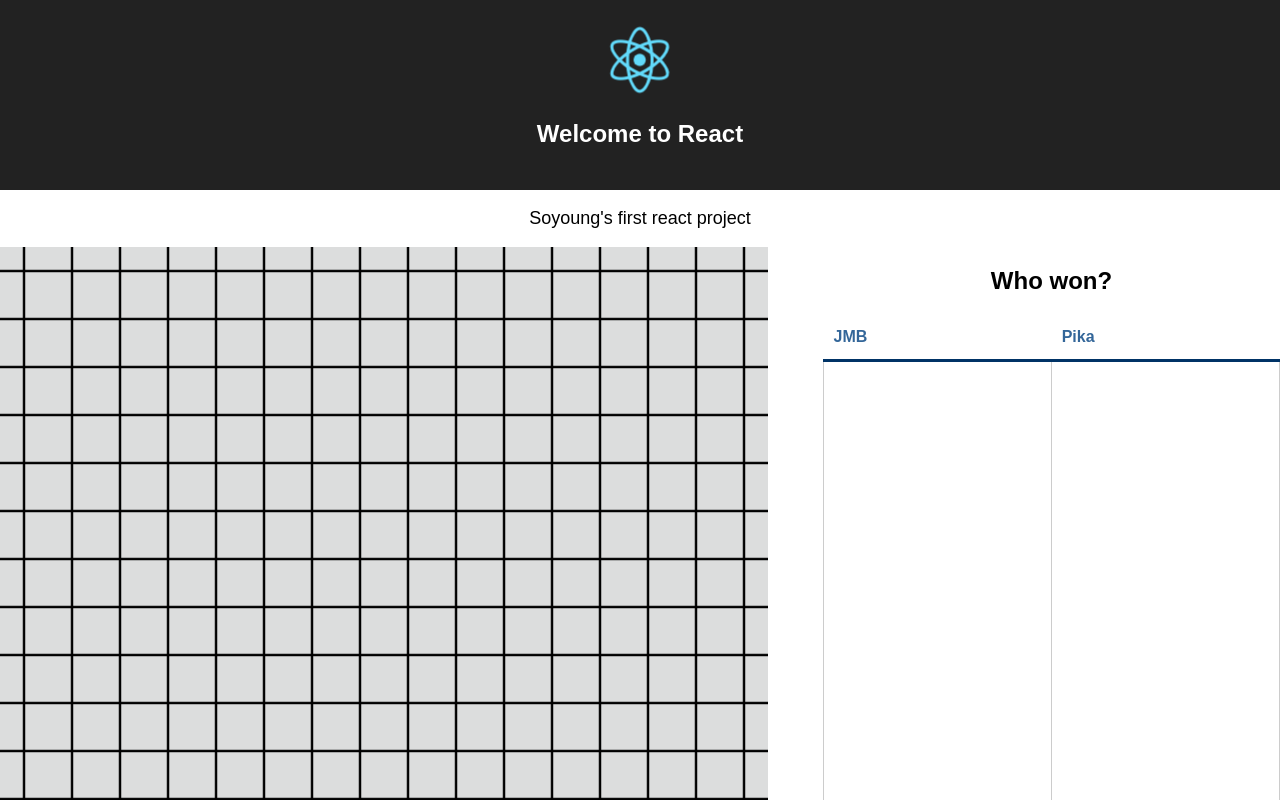
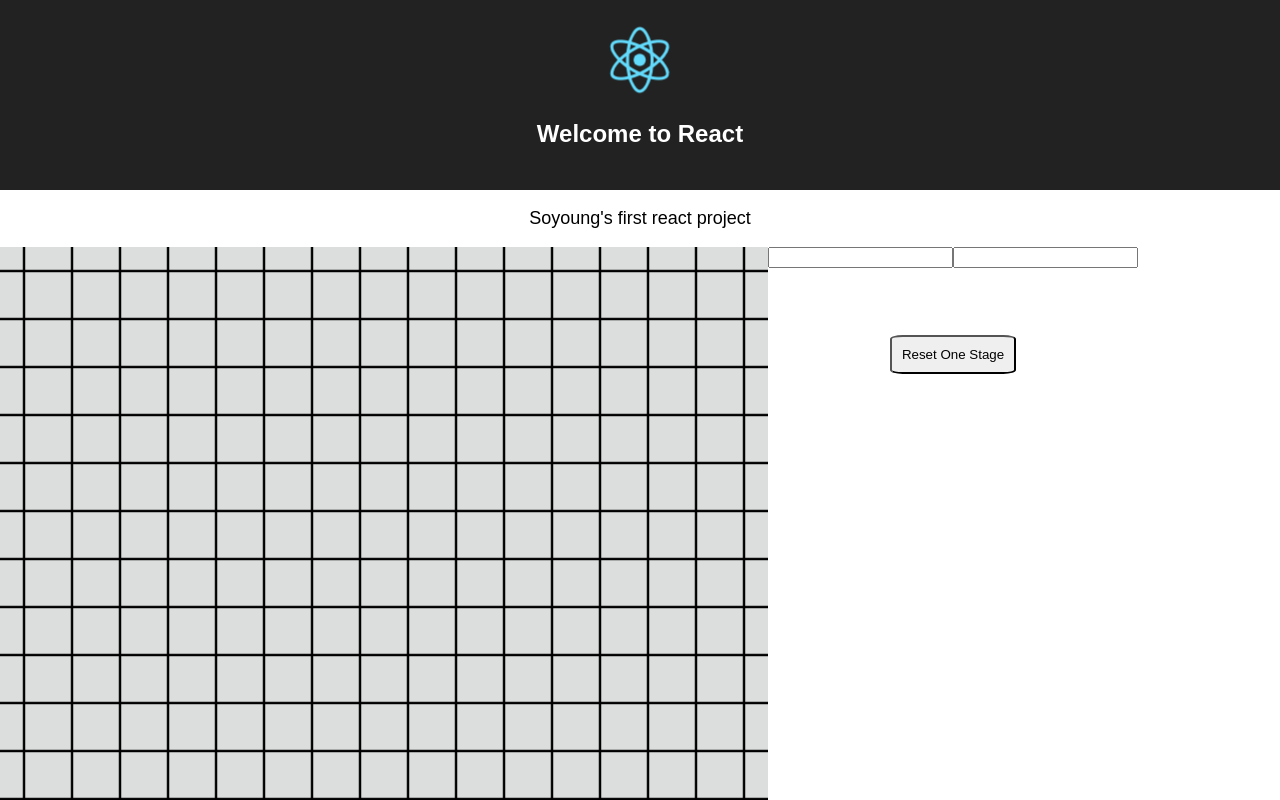
Before and after one commit to js-deep-dive/SY-omok, a React (Create React App) app in the folder soy-omok2/: page / in a window 1280 px wide. Shown: the top 800 px of the page. Built offline with nearby package versions, Linux system fonts and the light colour scheme.

Commit message:
[#4] 🔧fix : Seperate ScoreBoard Component ( Pure!)

```diff
--- a/soy-omok2/src/App.js
+++ b/soy-omok2/src/App.js
@@ -11,6 +11,9 @@ import pikaStone from "./pika.png"
 import jmbStone from "./jmb.png"
 import jmbWin from "./jmbWin.png"
 import pikaWin from "./pikaWin.png"
+
+import ScoreBoard from "./ScoreBoard"
+
 //TODO : black -> jmb , white -> pika
 const initialState = {
   size: 16,
@@ -27,7 +30,9 @@ const initialState = {
   logSelectedCol: [],
 
   deleteRow: null,
-  deleteCol: null
+  deleteCol: null,
+  USER1: "",
+  USER2: ""
 }
 class App extends Component {
   constructor(props) {
@@ -58,6 +63,11 @@ class App extends Component {
         logSelectedCol: [...prevState.logSelectedCol, col],
         turn: prevState.turn === "black" ? "white" : "black"
       }
+    })
+  }
+  handlChange = e => {
+    this.setState({
+      [e.target.name]: e.target.value
     })
   }
   resetOneStage = () => {
@@ -164,34 +174,31 @@ class App extends Component {
               )
             })}
           </div>
-          <div className="Omok__Score" style={{ marginLeft: "55px" }}>
-            <h2>Who won?</h2>
-            <table>
-              <thead>
-                <tr>
-                  <th>JMB</th>
-                  <th>Pika</th>
-                </tr>
-              </thead>
-              <tbody>
-                <tr>
-                  <td
-                    style={{
-                      backgroundImage: this.state.jmbWinCount
-                        ? `url(${jmbWin})`
-                        : null
-                    }}
-                  />
-                  <td
-                    style={{
-                      backgroundImage: this.state.pikaWinCount
-                        ? `url(${pikaWin})`
-                        : null
-                    }}
-                  />
-                </tr>
-              </tbody>
-            </table>
+          <div>
+            <div className="Omok__input__user">
+              <form>
+                <input
+                  className="form-control"
+                  name="USER1"
+                  onClick={this.handlChange}
+                />
+                <input
+                  className="form-control"
+                  name="USER2"
+                  onClick={this.handlChange}
+                />
+              </form>
+            </div>
+            <div className="Omok__Score" style={{ marginLeft: "55px" }}>
+              {this.state.USER1 && this.state.USER2 ? (
+                <ScoreBoard
+                  user1={this.state.USER1}
+                  user2={this.state.USER2}
+                  user1Win={this.state.jmbWinCount}
+                  user2Wing={this.state.pikaWinCount}
+                />
+              ) : null}
+            </div>
             <button className="btn btn-default" onClick={this.resetOneStage}>
               Reset One Stage
             </button>
--- /dev/null
+++ b/soy-omok2/src/ScoreBoard.jsx
@@ -0,0 +1,48 @@
+import React, { PureComponent } from "react"
+import PropTypes from "prop-types"
+import jmbWin from "./jmbWin.png"
+import pikaWin from "./pikaWin.png"
+class ScoreBoard extends PureComponent {
+  static propTypes = {
+    user1: PropTypes.string.isRequired,
+    user2: PropTypes.string.isRequired,
+    user1Win: PropTypes.bool,
+    user2Win: PropTypes.bool
+  }
+  static defaultProps = {
+    user1: "USER1",
+    user2: "USER2"
+  }
+  render() {
+    return (
+      <div className="Omok__Score" style={{ marginLeft: "55px" }}>
+        <h2>Who won?</h2>
+        <table>
+          <thead>
+            <tr>
+              <th>{this.props.user1}</th>
+              <th>{this.props.user2}</th>
+            </tr>
+          </thead>
+          <tbody>
+            <tr>
+              <td
+                style={{
+                  backgroundImage: this.props.user1Win ? `url(${jmbWin})` : null
+                }}
+              />
+              <td
+                style={{
+                  backgroundImage: this.props.user2Win
+                    ? `url(${pikaWin})`
+                    : null
+                }}
+              />
+            </tr>
+          </tbody>
+        </table>
+      </div>
+    )
+  }
+}
+export default ScoreBoard
```
